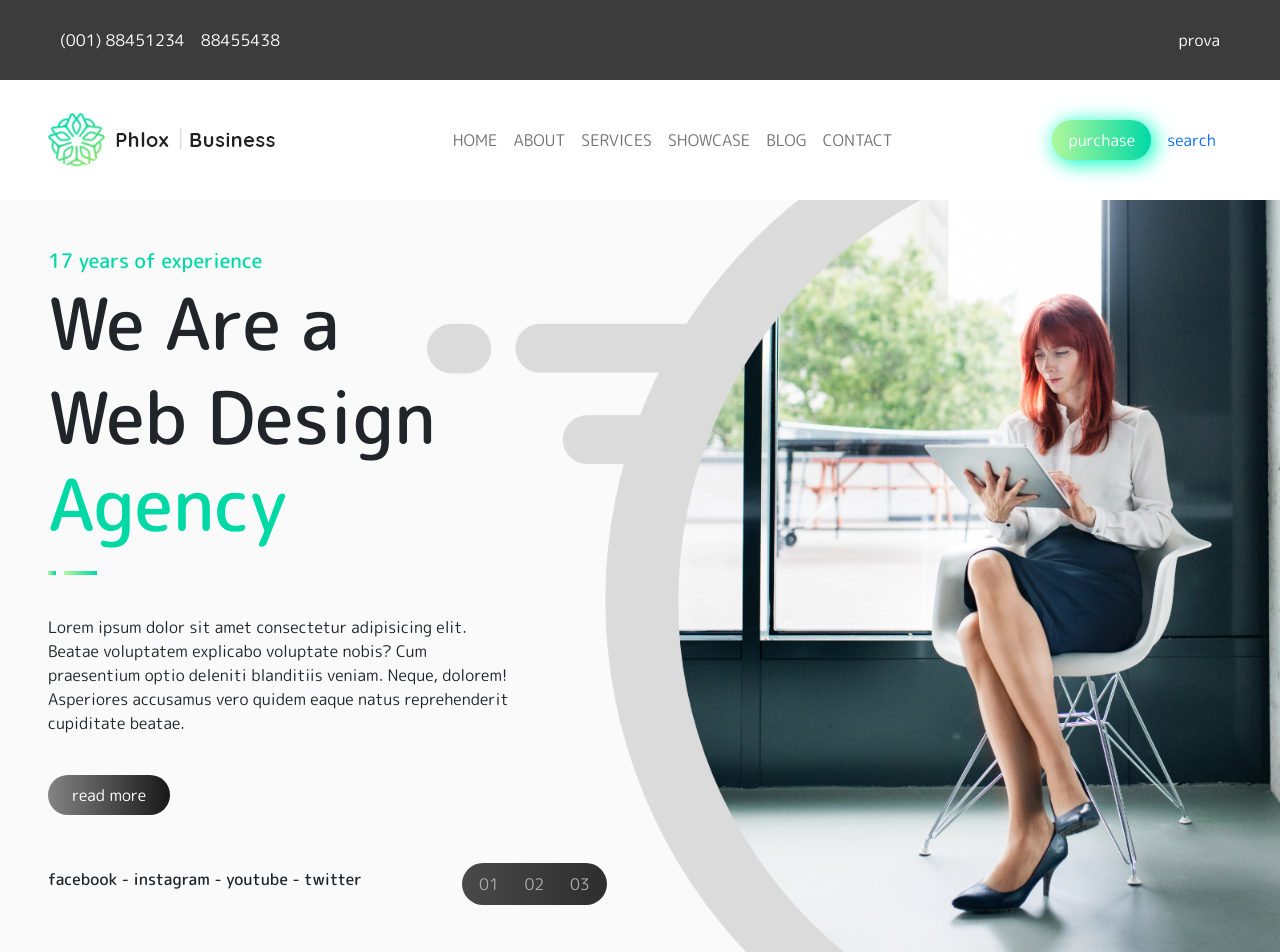
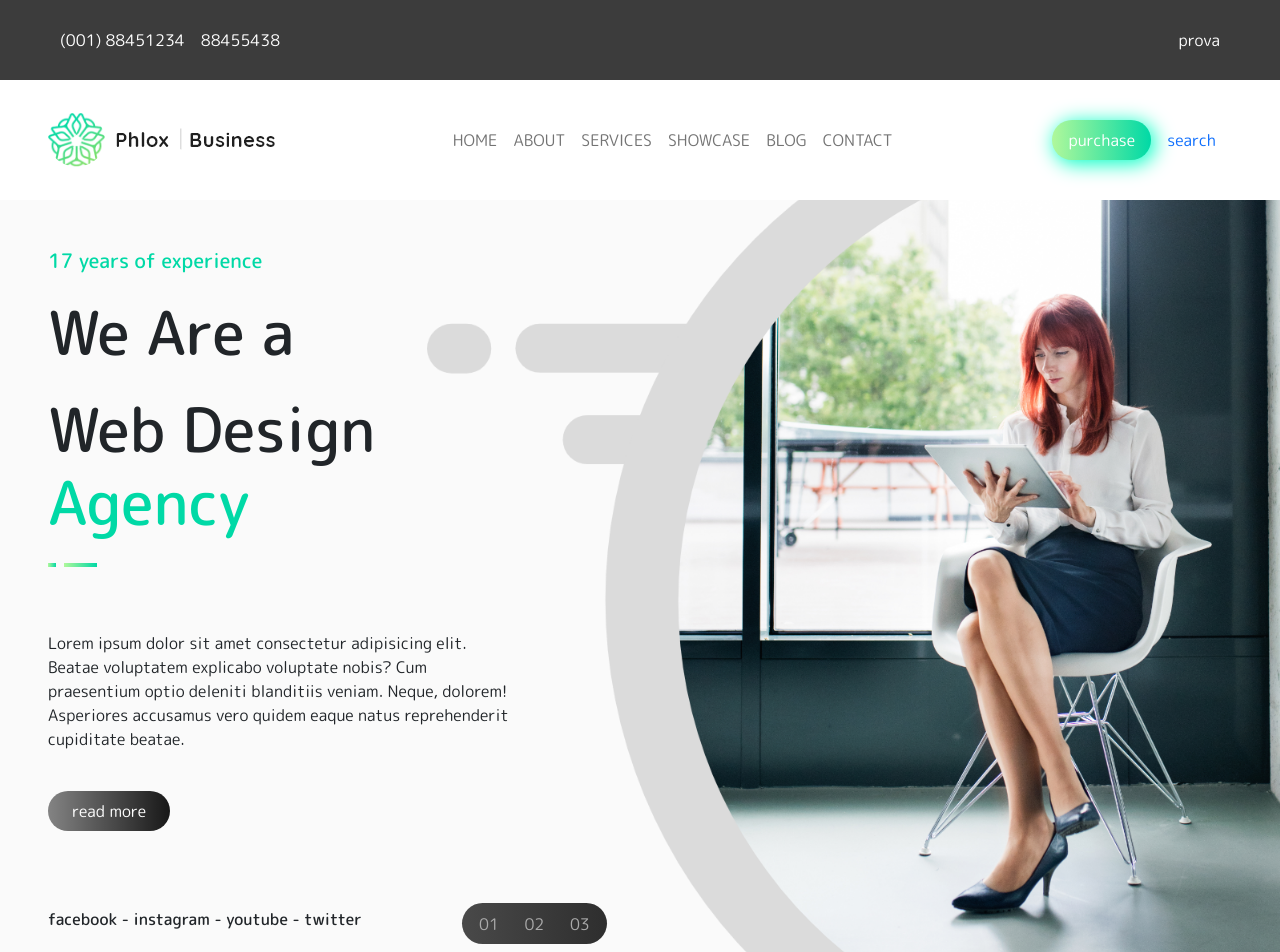
Before and after one commit to Salvatore1985/proj-html-vuejs, a Vue app: page / in a window 1280 px wide. Shown: the top 952 px of the page. Built offline with nearby package versions, Linux system fonts and the light colour scheme.

Commit message:
aggiunto padding elemnt carousel

```diff
--- a/src/components/Main/Carousel.vue
+++ b/src/components/Main/Carousel.vue
@@ -5,14 +5,14 @@
         <div class="col-5 ps-5 py-5">
           <div>
             <h5 class="text-text-uppercase">17 years of experience</h5>
-            <h1>We Are a</h1>
+            <h1 class="py-3">We Are a</h1>
             <h1>
               Web Design <span class="text_color_color_primary">Agency</span>
             </h1>
           </div>
           <!-- Aggiunto componente style  -->
           <Decoration class="py-3" />
-          <div>
+          <div class="py-4">
             <p class="py-4">
               Lorem ipsum dolor sit amet consectetur adipisicing elit. Beatae
               voluptatem explicabo voluptate nobis? Cum praesentium optio
@@ -97,7 +97,7 @@ export default {
   z-index: 1;
   div {
     h1 {
-      font-size: 4.5rem;
+      font-size: 3.8rem;
     }
     h5 {
       color: #00d9a6;
```
